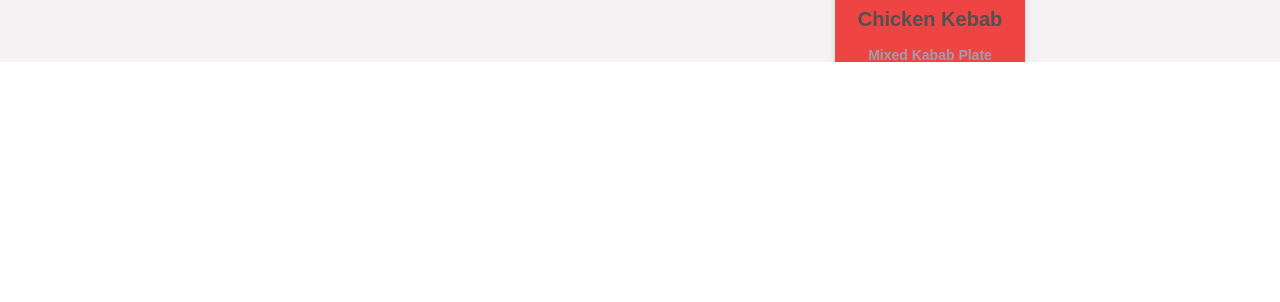
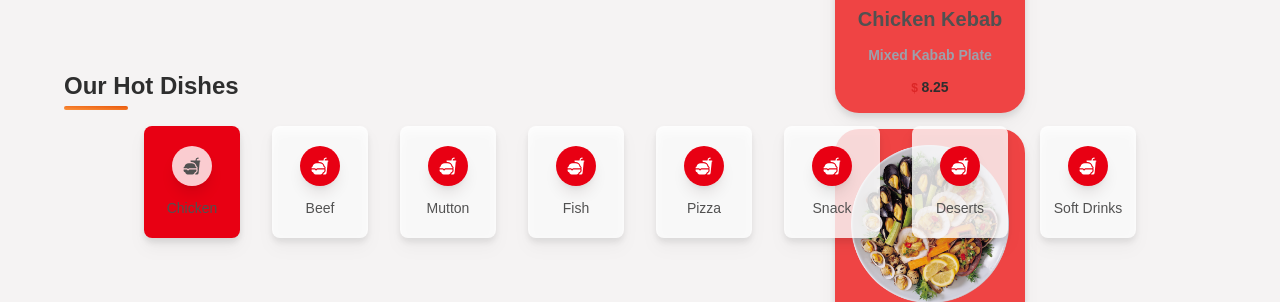
Before and after one commit to Devansh-365/food-delivery-app, a React (Create React App) app: page / in a window 1280 px wide. Shown: the part 892-1194 px from the top of the page. Before the commit the page ends 954 px from the top, so only its background shows below. Built offline with nearby package versions, Linux system fonts and the light colour scheme; no server answers; the database is empty.

Commit message:
Add menu container

```diff
--- a/package.json
+++ b/package.json
@@ -13,6 +13,7 @@
     "react-icons": "^4.3.1",
     "react-router-dom": "^6.3.0",
     "react-scripts": "5.0.0",
+    "tailwind-scrollbar": "^1.3.1",
     "web-vitals": "^2.1.4"
   },
   "scripts": {
--- a/src/components/MainContainer.jsx
+++ b/src/components/MainContainer.jsx
@@ -1,12 +1,18 @@
-import React from 'react'
+import React, { useState, useEffect } from 'react'
 import HomeContainer from './HomeContainer'
 import { motion } from 'framer-motion'
 import {MdChevronLeft, MdChevronRight} from 'react-icons/md'
 import RowContainer from './RowContainer'
 import { useStateValue } from '../context/StateProvider'
+import MenuContainer from './MenuContainer'
 
 const MainContainer = () => {
   const [{ foodItems }, dispatch] = useStateValue()
+  const [scrollValue, setScrollValue] = useState(0)
+
+  useEffect(() => {
+  }, [scrollValue])
+
   return (
     <div className='w-full flex h-auto flex-col items-center justify-center'>
       <HomeContainer />
@@ -16,19 +22,25 @@ const MainContainer = () => {
 
           <div className='hidden md:flex gap-3 items-center'>
             <motion.div
+            onClick={() => setScrollValue(-200)}
             whileTap={{ scale:0.75 }}
             className='w-8 h-8 rounded-lg bg-orange-300 hover:bg-orange-500 flex items-center justify-center cursor-pointer transition-all duration-100 ease-in-out'>
               <MdChevronLeft className='text-lg text-white' />
             </motion.div>
             <motion.div
+            onClick={() => setScrollValue(200 )}
             whileTap={{ scale:0.75 }}
             className='w-8 h-8 rounded-lg bg-orange-300 hover:bg-orange-500 flex items-center justify-center cursor-pointer transition-all duration-100 ease-in-out'>
               <MdChevronRight className='text-lg text-white' />
             </motion.div>
           </div>
         </div>
-        <RowContainer data={foodItems?.filter(n => n.category === 'snacks')} flag={true} />
+        <RowContainer
+        scrollValue = {scrollValue}
+        data={foodItems?.filter(n => n.category === 'snacks')} flag={true} />
       </section>
+
+      <MenuContainer />
     </div>
   )
 }
--- /dev/null
+++ b/src/components/MenuContainer.jsx
@@ -0,0 +1,33 @@
+import React, { useState, useEffect } from 'react'
+import {IoFastFood} from 'react-icons/io5'
+import { categories } from '../utils/data'
+
+const MenuContainer = () => {
+
+   const [filter, setFilter] = useState('chicken')
+
+   useEffect(() => {
+   }, [filter])
+
+  return (
+    <section className='w-full my-6' id='menu'>
+        <div className='w-full flex flex-col items-center justify-center'>
+        <p className='text-2xl font-semibold capitalize relative text-headingColor before:absolute before:rounded-lg before:content before:w-16 before:h-1 before:-bottom-2 before:left-0 before:bg-orange-500 trasnsition-all ease-in-out duration-100 before:bg-gradient-to-tr from-orange-400 to-orange-600 mr-auto'>Our Hot Dishes</p>
+
+        <div className='w-full flex items-center justify-start lg:justify-center gap-8 py-6 overflow-x-scroll scrollbar-none'>
+        {categories && categories.map(category => (
+            <div key={category.id} className={`group ${filter === category.urlParamName ? 'bg-cartNumBg' : 'bg-card'} bg-card w-24 min-w-[94px] h-28 cursor-pointer rounded-lg drop-shadow-lg flex flex-col gap-3 items-center justify-center duration-150 transition-all ease-in-out hover:bg-cartNumBg`}
+            onClick={() => setFilter(category.urlParamName)}>
+            <div className={`w-10 h-10 rounded-full shadow-lg ${filter === category.urlParamName ? 'bg-card' : 'bg-cartNumBg'} group-hover:bg-white flex items-center justify-center`}>
+                <IoFastFood className={`${filter === category.urlParamName ? 'text-textColor' : 'text-white'} text-card group-hover:text-textColor text-lg`} />
+            </div>
+            <p className='text-sm text-textColor group-hover:text-white'>{category.name}</p>
+        </div>
+        ))}
+        </div>
+        </div>
+    </section>
+  )
+}
+
+export default MenuContainer
--- a/src/components/RowContainer.jsx
+++ b/src/components/RowContainer.jsx
@@ -1,18 +1,23 @@
-import React from 'react'
+import React, { useEffect, useRef } from 'react'
 import { motion } from 'framer-motion'
 import { MdShoppingBasket } from 'react-icons/md'
 
-const RowContainer = ({flag, data}) => {
-    console.log(data)
+const RowContainer = ({flag, data, scrollValue}) => {
+    const rowContainer = useRef()
+    useEffect(() => {
+        rowContainer.current.scrollLeft += scrollValue;
+    }, [scrollValue])
   return (
-    <div className={`w-full my-12 ${flag ? 'overflow-x-scroll' : 'overflow-x-hidden'}`}>
+    <div
+    ref={rowContainer}
+    className={`w-full flex items-center gap-3 scroll-smooth my-12  ${flag ? 'overflow-x-scroll scrollbar-none' : 'overflow-x-hidden flex-wrap'}`}>
         {data && data.map(item => (
-            <div key={item.id} className='w-300 my-12 md:w-340 bg-cardOverlay rounded-lg p-2 h-auto backdrop-blur-lg hover:drop-shadow-lg'>
+            <div key={item.id} className='w-275 h-[175px] min-w-[300px] my-12 md:w-300 bg-cardOverlay rounded-lg p-2  backdrop-blur-lg hover:drop-shadow-lg flex flex-col items-center justify-between'>
             <div className='w-full flex items-center justify-between'>
                 <motion.img
                 whileHover={{ scale: 1.2 }}
                 src={item.imageURL} alt={item.title}
-                className='w-40 -mt-8' />
+                className='w-40 -mt-8 drop-shadow-2xl' />
                 <motion.div
                 whileTap = {{ scale: 0.75 }}
                 className='w-8 h-8 rounded-full bg-red-600 flex items-center justify-center cursor-pointer hover:shadow-md'>
--- a/src/components/index.js
+++ b/src/components/index.js
@@ -4,3 +4,4 @@ export { default as CreateContainer } from "./CreateContainer"
 export { default as HomeContainer } from "./HomeContainer"
 export { default as Loader } from "./Loader"
 export { default as RowContainer } from "./RowContainer"
+export { default as MenuContainer } from "./MenuContainer"
--- a/tailwind.config.js
+++ b/tailwind.config.js
@@ -59,5 +59,7 @@ module.exports = {
       },
     },
   },
-  plugins: [],
+  plugins: [
+    require('tailwind-scrollbar'),
+  ],
 }
```
Also changed, not shown: 1 other file (tests, documents, lock files or other folders).
